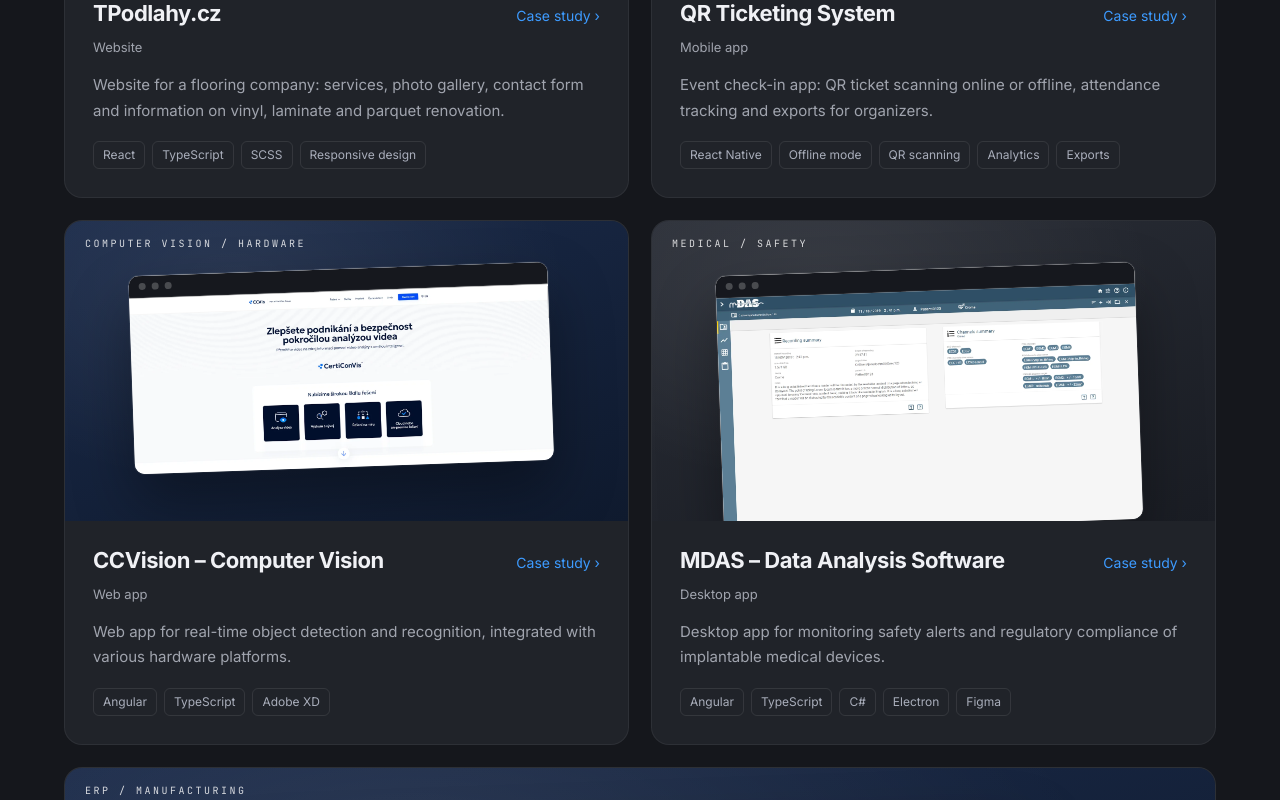
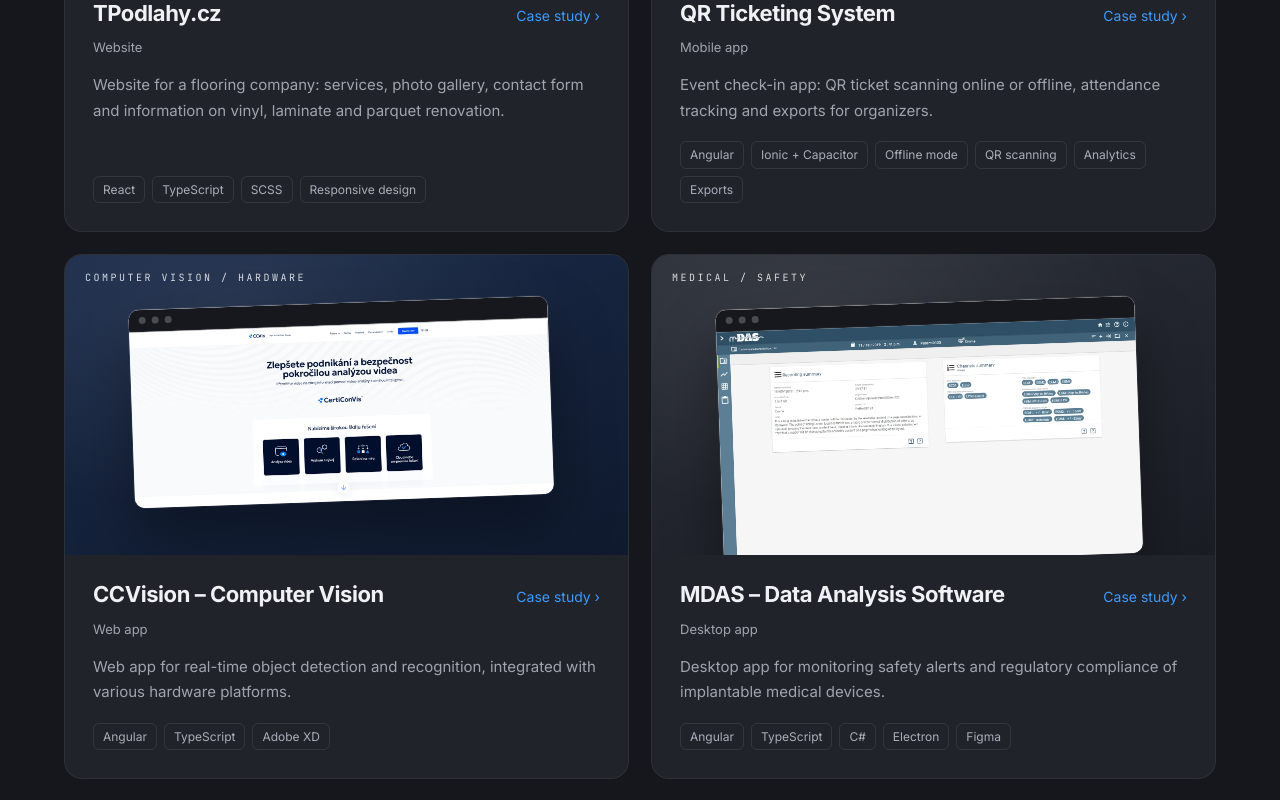
Before and after one commit to DanielVagner/personalWebsite, an Angular app: page / in a window 1280 px wide. Shown: the part 7630-8430 px from the top of the page. Built offline with nearby package versions, Linux system fonts and the light colour scheme.

Commit message:
Projects: correct the QR Ticketing stack to Ionic and Angular

```diff
--- a/src/app/i18n/projects.i18n.ts
+++ b/src/app/i18n/projects.i18n.ts
@@ -119,7 +119,7 @@ export const PROJECTS: readonly ProjectBase[] = [
     theme: 'berry',
     media: 'plain',
     image: img('xticket-aplikace.webp', 1800, 1200),
-    tags: ['React Native'],
+    tags: ['Angular', 'Ionic + Capacitor'],
   },
   {
     id: 'ccvision',
@@ -246,14 +246,14 @@ export const PROJECTS_TEXT: Translated<ProjectsText> = {
         alt: 'Tři obrazovky aplikace xTicket: výběr online nebo offline kontroly, platná vstupenka a už použitá vstupenka',
         brief:
           'Pořadatelé akcí potřebovali rychle a spolehlivě odbavovat návštěvníky u vstupu – i tam, kde je slabý nebo žádný signál – a mít po akci k dispozici přehled o návštěvnosti.',
-        solution: 'Mobilní aplikace v React Native navržená tak, aby fungovala i bez připojení (offline-first).',
+        solution: 'Mobilní aplikace postavená na Ionicu, Angularu a Capacitoru a navržená tak, aby fungovala i bez připojení (offline-first).',
         features: [
           'Skenování QR kódů vstupenek',
           'Online i offline režim',
           'Průběžný přehled návštěvnosti',
           'Export přehledů pro pořadatele',
         ],
-        role: 'Vyvíjel jsem mobilní aplikaci v React Native, včetně skenování QR kódů, práce s daty bez připojení, přehledů návštěvnosti a exportů.',
+        role: 'Vyvíjel jsem mobilní aplikaci v Ionicu a Angularu, včetně skenování QR kódů, práce s daty bez připojení, přehledů návštěvnosti a exportů.',
         extraTags: ['Offline režim', 'Skenování QR', 'Analytika', 'Exporty'],
       },
       findtastic: {
@@ -423,14 +423,14 @@ export const PROJECTS_TEXT: Translated<ProjectsText> = {
         alt: 'Three xTicket app screens: choosing online or offline check-in, a valid ticket and an already used ticket',
         brief:
           'Event organizers needed fast, reliable check-in at the entrance – even where the signal is weak or missing – and a clear picture of attendance once the event is over.',
-        solution: 'A React Native mobile app designed to work without a connection (offline-first).',
+        solution: 'A mobile app built with Ionic, Angular and Capacitor, designed to work without a connection (offline-first).',
         features: [
           'QR ticket scanning',
           'Online and offline mode',
           'Real-time attendance tracking',
           'Exportable reports for organizers',
         ],
-        role: 'Development of the React Native app: QR scanning, offline-first data handling, attendance overviews and exports.',
+        role: 'Development of the Ionic and Angular app: QR scanning, offline-first data handling, attendance overviews and exports.',
         extraTags: ['Offline mode', 'QR scanning', 'Analytics', 'Exports'],
       },
       findtastic: {
```
